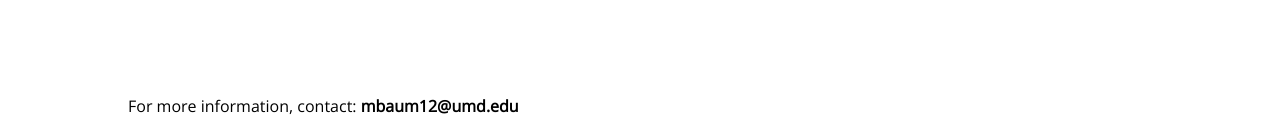
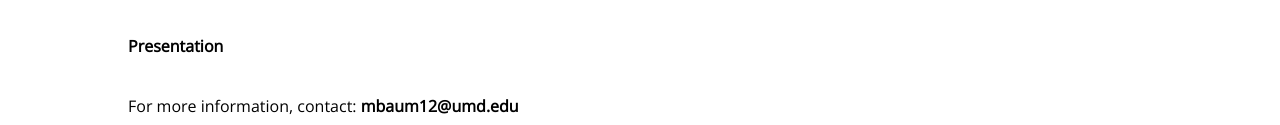
Before and after one commit to maudbaum/missybaum.github.io, a plain HTML site: page about.html in a window 1280 px wide. Shown: the part 501-626 px from the top of the page. Drawn offline with nearby package versions, Linux system fonts and the light colour scheme.

Commit message:
Update about.html
pdf added

```diff
--- a/about.html
+++ b/about.html
@@ -19,7 +19,9 @@
 		<div class="page-text">
 			<h2>About Our Project</h2>
 			<p>Libraries play a very important role on a University campus, as they are excellent academic resources and spaces to focus. At a University, inclusion of students with disabilities relies on accessbility of it's most important resources, like Libraries. <br><br>For this reason, we decided to study and analyze the accessibility of the major libraries on the University of Maryland campus. <br><br>We assessed the accessibility of each library based on <a href="https://www.humancentereddesign.org/inclusive-design/principles" target="_blank"><strong>inclusive design principles</strong></a>, rather than just ADA compliance standards that are legally required. Our process involved researching accessiblity information that was available for each library, and then visiting each building and taking note of both accessibility barriers and things that enhanced accessibility. <br><br>As a result, we found that although McKeldin Library has too many physical barriers to be considered an inclusive design, they had the most accommodating services and helpful resources for students with disabilities. For the future, we think access to information on the accessibility of the built environment. If Universities would include building accessibility information on their websites, they would begin to foster a more inclusive campus.</p>
-			<br><br><br>
+			<br>
+			<a href="./library_accessibility.pdf"><strong>Presentation</strong></a>
+			<br><br>
 			<p>For more information, contact: <a href="mailto:mbaum12@umd.edu"><strong>mbaum12@umd.edu</strong></a></p>
 		</div>
 	</div>
```
